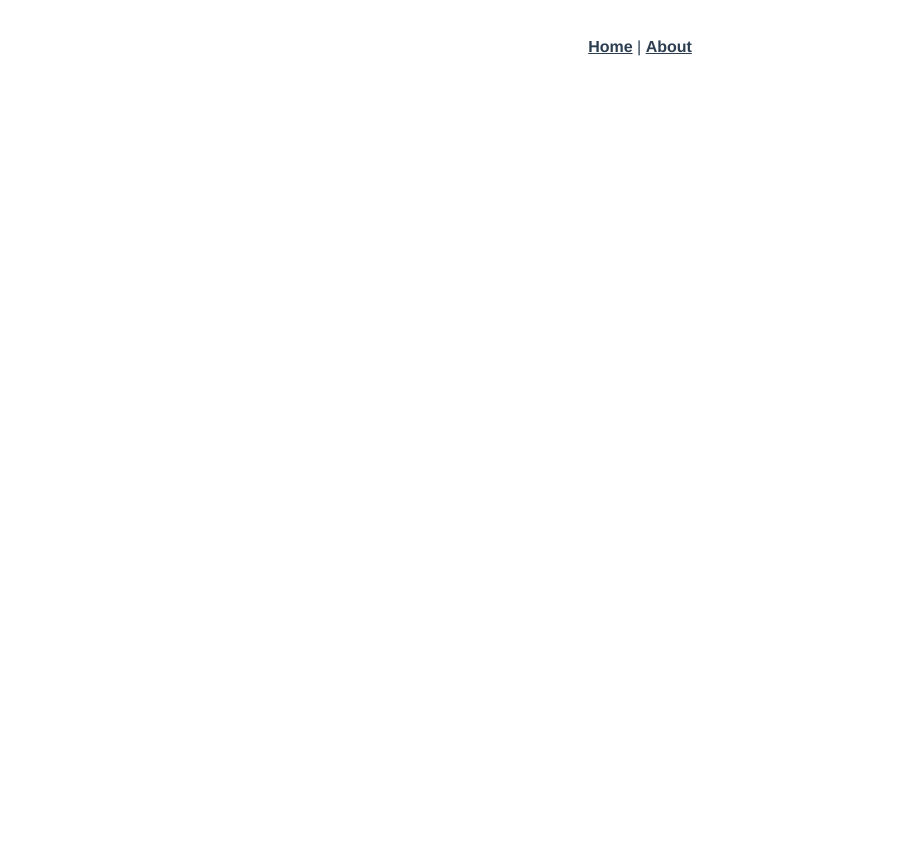
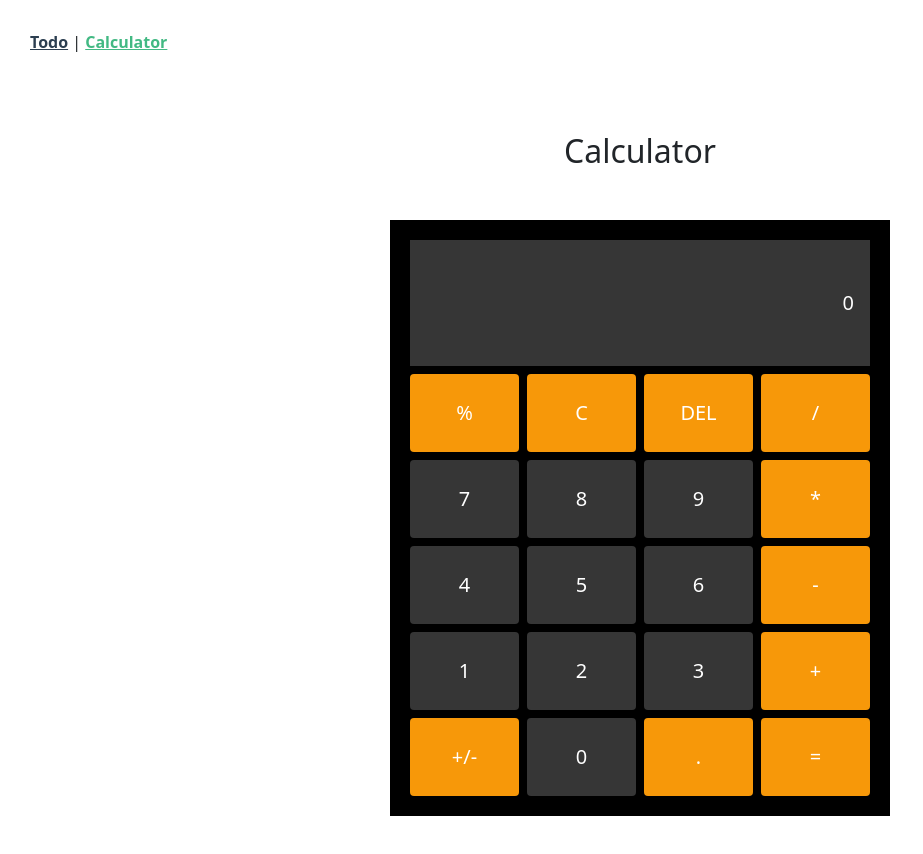
Before and after one commit to joshua-alade-github/vue-utilities-app, a Vue app: page /calculator in a window 1280 px wide. Before the commit this address had no page. Shown: the top 854 px of the page, without its empty margins (0-923 px from the left). Before the commit the page ends 800 px from the top, so only its background shows below. Built offline with nearby package versions, Linux system fonts and the light colour scheme.

Commit message:
first commit

```diff
--- a/package.json
+++ b/package.json
@@ -8,6 +8,8 @@
     "lint": "vue-cli-service lint"
   },
   "dependencies": {
+    "@fortawesome/fontawesome-free": "^5.15.4",
+    "bootstrap": "^5.1.3",
     "core-js": "^3.6.5",
     "vue": "^3.0.0",
     "vue-router": "^4.0.0-0"
--- a/src/App.vue
+++ b/src/App.vue
@@ -1,20 +1,12 @@
 <template>
   <div id="nav">
-    <router-link to="/">Home</router-link> |
-    <router-link to="/about">About</router-link>
+    <router-link to="/todo">Todo</router-link> |
+    <router-link to="/calculator">Calculator</router-link>
   </div>
   <router-view/>
 </template>
 
 <style lang="scss">
-#app {
-  font-family: Avenir, Helvetica, Arial, sans-serif;
-  -webkit-font-smoothing: antialiased;
-  -moz-osx-font-smoothing: grayscale;
-  text-align: center;
-  color: #2c3e50;
-}
-
 #nav {
   padding: 30px;
 
--- a/src/components/HelloWorld.vue
+++ /dev/null
@@ -1,59 +0,0 @@
-<template>
-  <div class="hello">
-    <h1>{{ msg }}</h1>
-    <p>
-      For a guide and recipes on how to configure / customize this project,<br>
-      check out the
-      <a href="https://cli.vuejs.org" target="_blank" rel="noopener">vue-cli documentation</a>.
-    </p>
-    <h3>Installed CLI Plugins</h3>
-    <ul>
-      <li><a href="https://github.com/vuejs/vue-cli/tree/dev/packages/%40vue/cli-plugin-babel" target="_blank" rel="noopener">babel</a></li>
-      <li><a href="https://github.com/vuejs/vue-cli/tree/dev/packages/%40vue/cli-plugin-router" target="_blank" rel="noopener">router</a></li>
-      <li><a href="https://github.com/vuejs/vue-cli/tree/dev/packages/%40vue/cli-plugin-eslint" target="_blank" rel="noopener">eslint</a></li>
-    </ul>
-    <h3>Essential Links</h3>
-    <ul>
-      <li><a href="https://vuejs.org" target="_blank" rel="noopener">Core Docs</a></li>
-      <li><a href="https://forum.vuejs.org" target="_blank" rel="noopener">Forum</a></li>
-      <li><a href="https://chat.vuejs.org" target="_blank" rel="noopener">Community Chat</a></li>
-      <li><a href="https://twitter.com/vuejs" target="_blank" rel="noopener">Twitter</a></li>
-      <li><a href="https://news.vuejs.org" target="_blank" rel="noopener">News</a></li>
-    </ul>
-    <h3>Ecosystem</h3>
-    <ul>
-      <li><a href="https://router.vuejs.org" target="_blank" rel="noopener">vue-router</a></li>
-      <li><a href="https://vuex.vuejs.org" target="_blank" rel="noopener">vuex</a></li>
-      <li><a href="https://github.com/vuejs/vue-devtools#vue-devtools" target="_blank" rel="noopener">vue-devtools</a></li>
-      <li><a href="https://vue-loader.vuejs.org" target="_blank" rel="noopener">vue-loader</a></li>
-      <li><a href="https://github.com/vuejs/awesome-vue" target="_blank" rel="noopener">awesome-vue</a></li>
-    </ul>
-  </div>
-</template>
-
-<script>
-export default {
-  name: 'HelloWorld',
-  props: {
-    msg: String
-  }
-}
-</script>
-
-<!-- Add "scoped" attribute to limit CSS to this component only -->
-<style scoped lang="scss">
-h3 {
-  margin: 40px 0 0;
-}
-ul {
-  list-style-type: none;
-  padding: 0;
-}
-li {
-  display: inline-block;
-  margin: 0 10px;
-}
-a {
-  color: #42b983;
-}
-</style>
--- a/src/main.js
+++ b/src/main.js
@@ -1,4 +1,8 @@
 import { createApp } from 'vue'
+import 'bootstrap/dist/css/bootstrap.min.css'
+import '@fortawesome/fontawesome-free/css/all.css'
+import '@fortawesome/fontawesome-free/js/all.js'
+
 import App from './App.vue'
 import router from './router'
 
--- a/src/router/index.js
+++ b/src/router/index.js
@@ -1,19 +1,17 @@
 import { createRouter, createWebHistory } from 'vue-router'
-import Home from '../views/Home.vue'
+import Todo from '../views/Todo.vue'
+import Calculator from '../views/Calculator.vue'
 
 const routes = [
   {
-    path: '/',
-    name: 'Home',
-    component: Home
+    path: '/todo',
+    name: 'Todo',
+    component: Todo
   },
   {
-    path: '/about',
-    name: 'About',
-    // route level code-splitting
-    // this generates a separate chunk (about.[hash].js) for this route
-    // which is lazy-loaded when the route is visited.
-    component: () => import(/* webpackChunkName: "about" */ '../views/About.vue')
+    path: '/calculator',
+    name: 'Calculator',
+    component: Calculator
   }
 ]
 
--- a/src/views/About.vue
+++ /dev/null
@@ -1,5 +0,0 @@
-<template>
-  <div class="about">
-    <h1>This is an about page</h1>
-  </div>
-</template>
--- /dev/null
+++ b/src/views/Calculator.vue
@@ -0,0 +1,118 @@
+<template>
+  <h2 class="text-center mt-5">Calculator</h2>
+
+  <div class="calculator p-3">
+    <div class="calc-display w-full m-1 p-3 text-end lead font-weight-bold text-white py-5">
+      <div class="text-start">
+        {{prevCalcValue}}
+      </div>
+      <div>
+        {{calcValue || 0}}
+      </div>
+    </div>
+
+    <div class="row g-0">
+      <div class="col-3" v-for="cButton in cButtons" :key="cButton">
+        <div class="calc-display calc-buttons lead text-white text-center m-1 py-4 rounded"
+         :class="{'calc-buttons-prime': ['%', 'C', 'DEL', '/', '*', '-', '+', '+/-', '.', '='].includes(cButton)}"
+         @click="action(cButton)"
+         >
+          {{cButton}}
+        </div>
+      </div>
+    </div>
+    <div style="background: rgb(199, 199, 199)" class="w-full m-1 p-3 text-end lead font-weight-bold py-4"
+     v-for="prevA in prevAsR" :key="prevA">
+      {{prevA}}
+    </div>
+  </div>
+</template>
+
+<script>
+
+export default {
+  name: 'Calculator',
+  data() {
+    return {
+      calcValue: "",
+      cButtons: [
+      '%', 'C', 'DEL', '/',
+      7, 8, 9, '*',
+      4, 5, 6, '-',
+      1, 2, 3, '+',
+      '+/-', 0, '.', '='
+      ],
+      operator: null,
+      prevCalcValue: '',
+      prevAs: [],
+    }
+  },
+  computed: {
+    prevAsR() {
+      return this.prevAs.slice().reverse()
+    }
+  },
+  methods: {
+    action(cButton) {
+      if(cButton === '.' && this.calcValue === '') {
+        this.calcValue += "0."
+      }
+      else if(cButton === '.' && this.calcValue.includes('.')) {
+        return
+      }
+      else if(!isNaN(cButton) || cButton === '.') {
+        this.calcValue += cButton + '';
+      }
+      else if(cButton === 'C') {
+        this.calcValue = '';
+      }
+      else if(cButton === '%') {
+        this.calcValue = this.calcValue / 100 +'';
+      }
+      else if(cButton === 'DEL') {
+        this.calcValue = this.calcValue.slice(0, -1);
+      }
+      else if(cButton === '+/-') {
+        if(this.calcValue[0] !== '-') {
+          this.calcValue = '-' + this.calcValue + '';
+        }
+        else {
+          this.calcValue = this.calcValue.slice(1);
+        }
+      }
+      else if(['/', '*', '-', '+',].includes(cButton)) {
+        this.operator = cButton;
+        this.prevCalcValue = this.calcValue
+        this.calcValue = ''
+      }
+      else if(cButton === '=') {
+        this.calcValue = eval(
+          this.prevCalcValue + this.operator + this.calcValue
+        );
+        this.calcValue += ''
+        this.operator = null;
+        this.prevCalcValue = ''
+        this.prevAs.push(this.calcValue)
+      }
+    }
+  }
+}
+</script>
+
+<style lang="scss" scoped>
+  .calculator {
+    max-width: 500px;
+    margin: 50px auto;
+    background: rgb(0, 0, 0);
+  }
+  .calc-display {
+    background: #363636;
+  }
+  .calc-buttons:hover {
+    cursor: pointer;
+    background: #ff0000;
+  }
+  .calc-buttons-prime {
+    background: #f79809;
+  }
+</style>
--- a/src/views/Home.vue
+++ /dev/null
@@ -1,18 +0,0 @@
-<template>
-  <div class="home">
-    <img alt="Vue logo" src="../assets/logo.png">
-    <HelloWorld msg="Welcome to Your Vue.js App"/>
-  </div>
-</template>
-
-<script>
-// @ is an alias to /src
-import HelloWorld from '@/components/HelloWorld.vue'
-
-export default {
-  name: 'Home',
-  components: {
-    HelloWorld
-  }
-}
-</script>
--- /dev/null
+++ b/src/views/Todo.vue
@@ -0,0 +1,115 @@
+<template>
+  <div class="container">
+    <h2 class="text-center mt-5 mb-5">ToDo</h2>
+
+    <div class="d-flex">
+      <input v-model="task" type="text" placeholder="Enter task" class="form-control">
+      <button @click="submitTask" class="btn btn-warning rounded-0">Submit</button>
+    </div>
+
+    <table class="table table-success table-striped table-hover mt-3 table-bordered">
+      <thead>
+        <tr>
+          <th scope="col">Task</th>
+          <th scope="col">Status</th>
+          <th scope="col" class="text-center">#</th>
+          <th scope="col" class="text-center">#</th>
+        </tr>
+      </thead>
+      <tbody>
+        <tr v-for="(task, index) in tasks" :key="index">
+          <td :class="{'finished': task.status === 'Finished'}">{{task.name}}</td>
+          <td style="width: 100px">
+            <div @click="changeStatus(index)" class="pointer"
+              :class="{
+                'text-danger': task.status === 'To-do',
+                'text-success': task.status === 'Finished',
+                'inProg': task.status === 'In-progress',
+              }"
+            >
+              <span>{{task.status}}</span>
+            </div>
+          </td>
+          <td>
+            <div @click="editTask(index)" class="text-center pointer">
+              <span class="fa fa-pen"></span>
+            </div>
+          </td>
+          <td>
+            <div @click="deleteTask(index)" class="text-center pointer">
+              <span class="fa fa-trash"></span>
+            </div>
+          </td>
+        </tr>
+      </tbody>
+    </table>
+  </div>
+</template>
+
+<script>
+
+export default {
+  name: 'Todo',
+  data() {
+    return {
+      task: '',
+      editedTask: null,
+      statuses: ["To-do", "In-progress", "Finished"],
+      tasks: [
+        {
+          name: 'My todo task',
+          status: 'To-do',
+        }
+      ],
+    }
+  },
+  mounted() {
+        this.tasks = JSON.parse(localStorage.getItem("tasks"));
+    },
+  methods: {
+    submitTask() {
+      if (this.task.length === 0) return;
+
+      if (this.editedTask != null) {
+        this.tasks[this.editedTask].name = this.task;
+        this.editedTask = null;
+      } else {
+        this.tasks.push({
+          name: this.task,
+          status: "To-do",
+        });
+      }
+      localStorage.setItem("tasks", JSON.stringify(this.tasks));
+      this.task = "";
+    },
+    changeStatus(index) {
+      let newIndex = this.statuses.indexOf(this.tasks[index].status);
+      if (++newIndex > 2) newIndex = 0;
+      this.tasks[index].status = this.statuses[newIndex];
+      localStorage.setItem("tasks", JSON.stringify(this.tasks));
+    },
+    deleteTask(index) {
+      this.tasks.splice(index, 1);
+      localStorage.setItem("tasks", JSON.stringify(this.tasks));
+    },
+    editTask(index) {
+      this.task = this.tasks[index].name;
+      this.editedTask = index;
+      localStorage.setItem("tasks", JSON.stringify(this.tasks));
+    },
+  },
+}
+</script>
+
+<style lang="scss" scoped>
+  .pointer:hover {
+    cursor: pointer;
+    background: rgb(136, 175, 157);
+  }
+  .finished {
+    text-decoration: line-through;
+  }
+  .inProg{
+    color: rgb(255, 136, 0);
+  }
+</style>
```
Also changed, not shown: server.js (added, +7 -0 lines), 1 other file (tests, documents, lock files or other folders).
